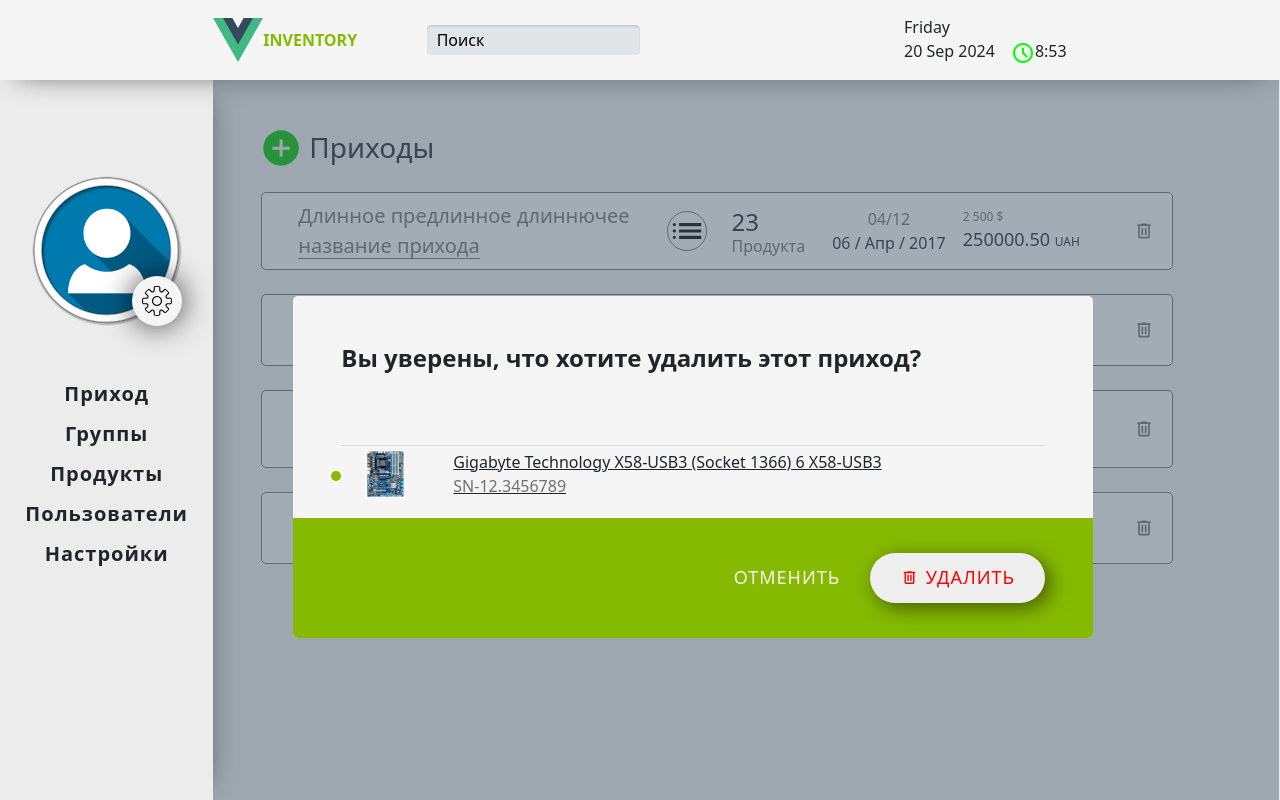
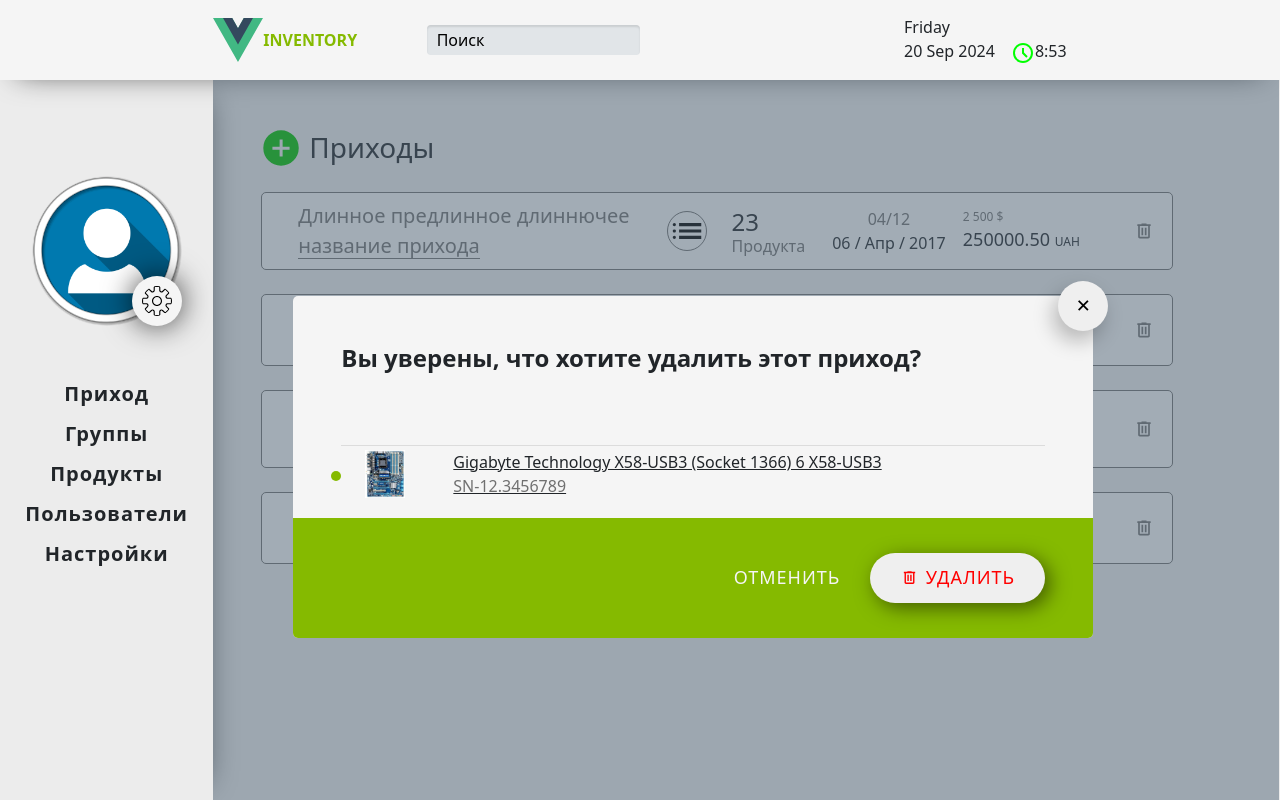
Before and after one commit to ArtemKumetsky/dzencode_test, a Vue app: page / in a window 1280 px wide. Both pictures are taken after a click on the picture 1144 px from the left and 230 px from the top of the page. Built offline with nearby package versions, Linux system fonts and the light colour scheme.

Commit message:
added close btn to v-interactive-menu.vue

```diff
--- a/src/components/v-arrival.vue
+++ b/src/components/v-arrival.vue
@@ -182,7 +182,7 @@ export default {
 }
 
 .arrival-item:hover {
-  transform: scale(1.1);
+  transform: scale(1.025);
   box-shadow: 0 10px 30px -18px rgba(0,0,0,0.75);
   transition: .3s all;
 }
--- a/src/components/v-interactive-menu.vue
+++ b/src/components/v-interactive-menu.vue
@@ -64,6 +64,7 @@ export default {
         УДАЛИТЬ
       </button>
     </div>
+    <button class="interactive-menu-close-btn" @click="closeMenu">✕</button>
   </div>
   <div class="black-screen" @click="closeMenu"></div>
 </template>
@@ -82,6 +83,7 @@ export default {
   z-index: 3;
   transition: .3s all;
   opacity: 0;
+  display: none;
 
   h2 {
     font-size: 24px;
@@ -112,7 +114,6 @@ export default {
     }
   }
 }
-
 
 .menu-target-item-el {
   display: flex;
@@ -171,6 +172,18 @@ export default {
   }
 }
 
+.interactive-menu-close-btn {
+  position: absolute;
+  top: -15px;
+  right: -15px;
+  border: 0;
+  border-radius: 100%;
+  width: 50px;
+  height: 50px;
+  font-size: 18px;
+  box-shadow:-5px 10px 20px 0 rgba(0, 0, 0, 0.25);
+}
+
 .black-screen {
   display: none;
   position: absolute;
```
